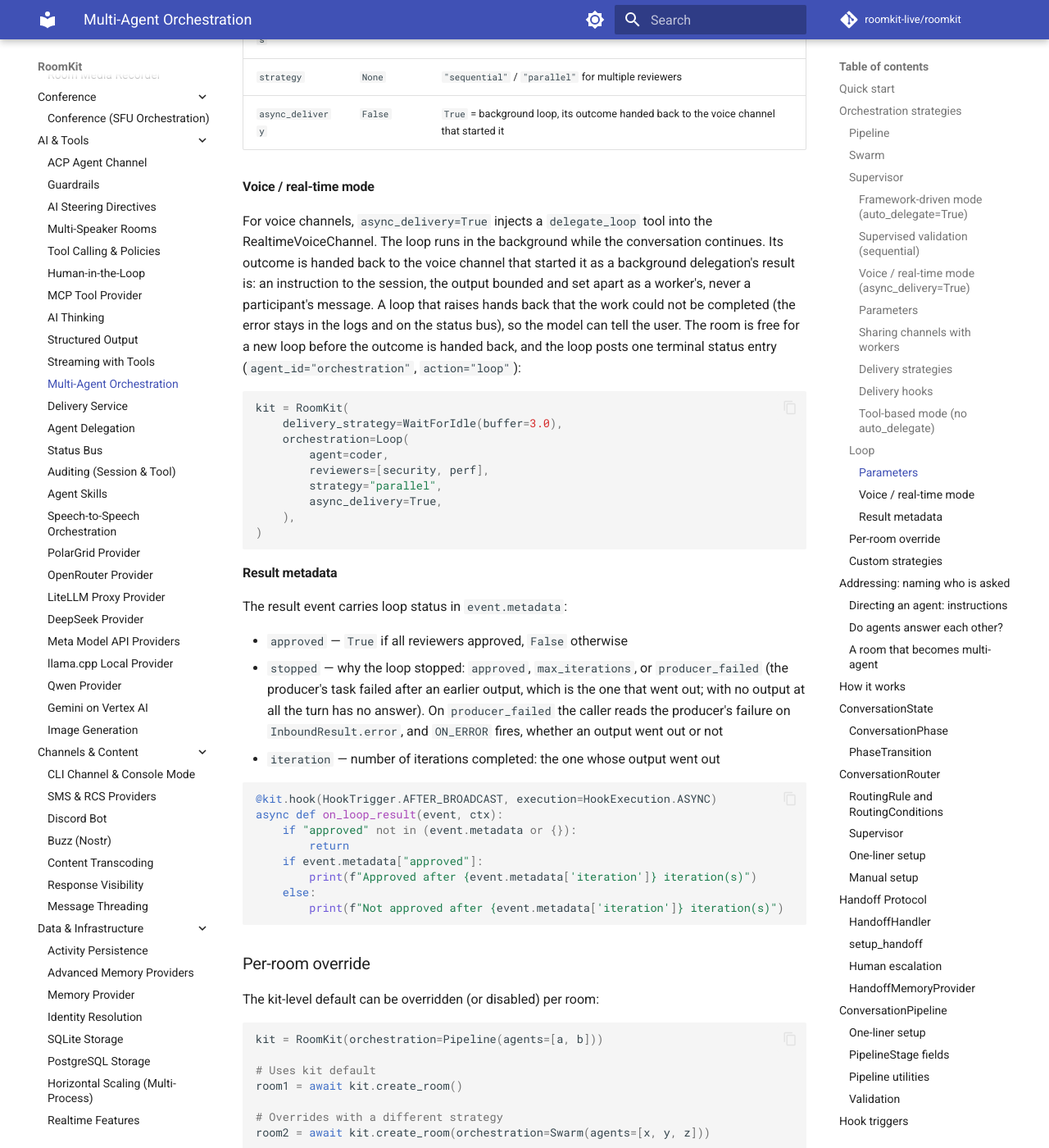
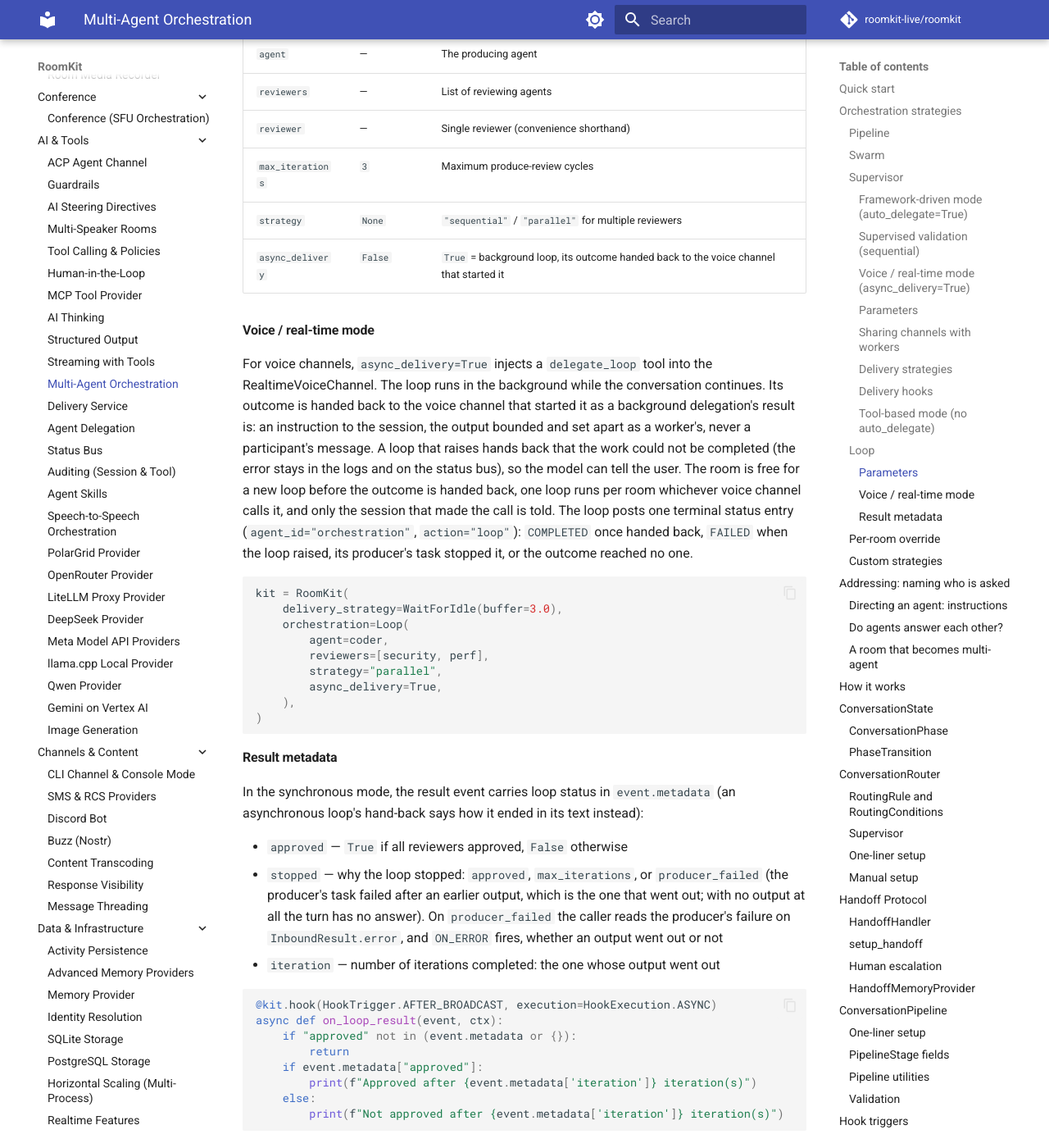
Before and after one commit to roomkit-live/roomkit-docs, an MkDocs documentation site: the page built from docs/guides/orchestration.md, in a window 1280 px wide and 1400 px high, scrolled down 9023 px. Shown: the whole window at 82% size. Built offline with MkDocs 1.6.1 and Material for MkDocs 9.7.7, drawn with Linux system fonts in a browser that asks for light colours; comment, search, counter and statistics services are not loaded; some of the changed text lies outside the part shown.

Commit message:
docs(orchestration): per review, the supervisor's and the Loop's background outcome is told in the calling session, one run per room, and their terminal entries say whether the outcome reached anyone (RMK-462)

````diff
--- a/docs/guides/orchestration.md
+++ b/docs/guides/orchestration.md
@@ -213,9 +213,11 @@ Flow:
 2. User asks for analysis → AI calls `delegate_workers` tool
 3. AI says "I'm dispatching my analysts" (natural response)
 4. Workers run in background — conversation continues uninterrupted
-5. Results delivered via `kit.deliver()` when both AI and user are idle
+5. Results handed back to the session that called `delegate_workers`, as an instruction, when both AI and user are idle
 
 A pipeline that fails before its results (a worker delegation that raised) is handed back the same way: the supervisor is told the work could not be completed, so it can say so instead of leaving "I'll get back to you" unanswered. The error's message goes to the logs and to the status bus (`agent_id="orchestration"`, `FAILED`), never to the model. The room is free again by the time the supervisor hears the outcome, so a `delegate_workers` call it makes in answer (a retry, a follow-up) starts a new run; a supervisor that dispatches again on every outcome stops at `max_chain_depth`.
+
+One run per room at a time, whichever voice channel's session calls `delegate_workers`: a second call while workers run answers `already_running`. With several sessions in the room, only the one that made the call is told. The run's terminal status entry (`agent_id="orchestration"`, `action="pipeline"`) is `COMPLETED` once the results are handed back, and `FAILED` when the workers failed or the outcome reached no one (its detail then says why, `not handed back: ...`).
 
 The `WaitForIdle` strategy waits for both the AI to finish speaking AND the user to stop talking before injecting results.
 
@@ -225,7 +227,7 @@ The `WaitForIdle` strategy waits for both the AI to finish speaking AND the user
 |-----------|---------|-------------|
 | `strategy` | `None` | `"sequential"` / `"parallel"` / `None` — how workers execute |
 | `auto_delegate` | `False` | `True` = framework triggers workers automatically |
-| `async_delivery` | `False` | `True` = workers run in background, results delivered via `kit.deliver()` |
+| `async_delivery` | `False` | `True` = workers run in background, results handed back to the calling session |
 | `refine_task` | `True` | Supervisor extracts topic before sending to workers (sync mode) |
 | `refine_instruction` | `None` | Custom topic extraction instruction |
 | `delegation_message` | `"I'm dispatching..."` | Message injected when workers start (async mode) |
@@ -374,7 +376,7 @@ perf = Agent("perf", system_prompt="You review code for performance.")
 
 #### Voice / real-time mode
 
-For voice channels, `async_delivery=True` injects a `delegate_loop` tool into the RealtimeVoiceChannel. The loop runs in the background while the conversation continues. Its outcome is handed back to the voice channel that started it as a background delegation's result is: an instruction to the session, the output bounded and set apart as a worker's, never a participant's message. A loop that raises hands back that the work could not be completed (the error stays in the logs and on the status bus), so the model can tell the user. The room is free for a new loop before the outcome is handed back, and the loop posts one terminal status entry (`agent_id="orchestration"`, `action="loop"`):
+For voice channels, `async_delivery=True` injects a `delegate_loop` tool into the RealtimeVoiceChannel. The loop runs in the background while the conversation continues. Its outcome is handed back to the voice channel that started it as a background delegation's result is: an instruction to the session, the output bounded and set apart as a worker's, never a participant's message. A loop that raises hands back that the work could not be completed (the error stays in the logs and on the status bus), so the model can tell the user. The room is free for a new loop before the outcome is handed back, one loop runs per room whichever voice channel calls it, and only the session that made the call is told. The loop posts one terminal status entry (`agent_id="orchestration"`, `action="loop"`): `COMPLETED` once handed back, `FAILED` when the loop raised, its producer's task stopped it, or the outcome reached no one.
 
 ```python
 kit = RoomKit(
@@ -390,7 +392,7 @@ kit = RoomKit(
 
 #### Result metadata
 
-The result event carries loop status in `event.metadata`:
+In the synchronous mode, the result event carries loop status in `event.metadata` (an asynchronous loop's hand-back says how it ended in its text instead):
 
 - `approved` — `True` if all reviewers approved, `False` otherwise
 - `stopped` — why the loop stopped: `approved`, `max_iterations`, or `producer_failed` (the producer's task failed after an earlier output, which is the one that went out; with no output at all the turn has no answer). On `producer_failed` the caller reads the producer's failure on `InboundResult.error`, and `ON_ERROR` fires, whether an output went out or not
````
